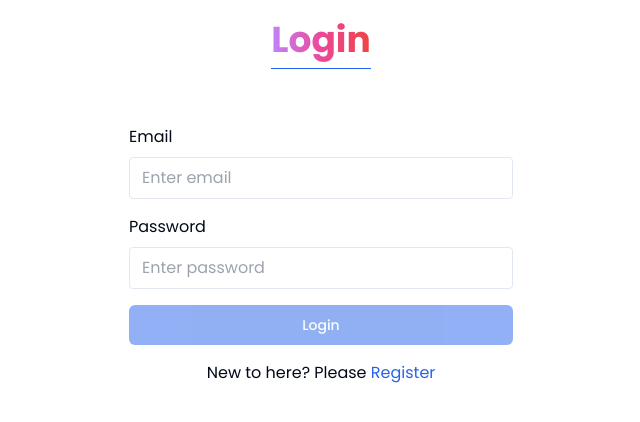
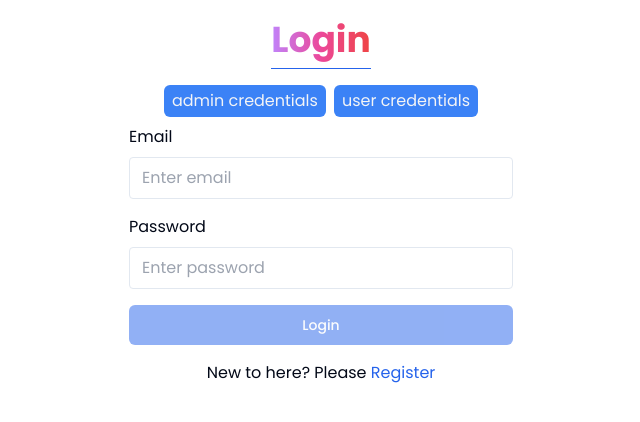
Before and after one commit to aburaihan8715/asgmt4_mechanical_keyboard_shop_ui, a React (Vite) app: page /auth in a window 1280 px wide. Shown: the top 422 px of the page, without its empty margins (319-959 px from the left). Built offline with nearby package versions, Linux system fonts and the light colour scheme.

Commit message:
some changes

```diff
--- a/src/components/common-view/SectionHeading.tsx
+++ b/src/components/common-view/SectionHeading.tsx
@@ -4,7 +4,7 @@ type sectionHeadingProps = {
 
 const SectionHeading = ({ heading }: sectionHeadingProps) => {
   return (
-    <div className="flex justify-center mb-10">
+    <div className="flex justify-center">
       <h1 className="pb-2 mb-4 text-xl font-bold text-transparent text-gray-900 border-b sm:2xl border-primary title-font md:text-4xl bg-gradient-to-r from-purple-400 via-pink-500 to-red-500 bg-clip-text">
         {heading}
       </h1>
--- a/src/pages/auth/Login.tsx
+++ b/src/pages/auth/Login.tsx
@@ -24,6 +24,8 @@ const Login = () => {
   const {
     register,
     handleSubmit,
+    setValue,
+    trigger,
     reset,
     formState: { errors, isValid },
   } = useForm<IFormValues>({
@@ -66,6 +68,18 @@ const Login = () => {
     }
   };
 
+  const handleCredentials = async (role: string) => {
+    if (role === 'admin') {
+      setValue('email', 'admin@gmail.com');
+      setValue('password', 'test1234');
+    } else if (role === 'user') {
+      setValue('email', 'user@gmail.com');
+      setValue('password', 'test1234');
+    }
+
+    await trigger();
+  };
+
   if (user) {
     let redirectPath = undefined;
 
@@ -87,6 +101,21 @@ const Login = () => {
   return (
     <section className="pt-5">
       <SectionHeading heading="Login" />
+
+      <div className="flex flex-wrap justify-center gap-2 mb-2">
+        <button
+          onClick={() => handleCredentials('admin')}
+          className="px-2 py-1 text-gray-100 transition duration-300 bg-blue-500 rounded-md"
+        >
+          admin credentials
+        </button>
+        <button
+          onClick={() => handleCredentials('user')}
+          className="px-2 py-1 text-gray-100 transition duration-300 bg-blue-500 rounded-md"
+        >
+          user credentials
+        </button>
+      </div>
       <div className="flex justify-center">
         <form onSubmit={handleSubmit(onSubmit)}>
           <div className="space-y-4 w-96">
```
